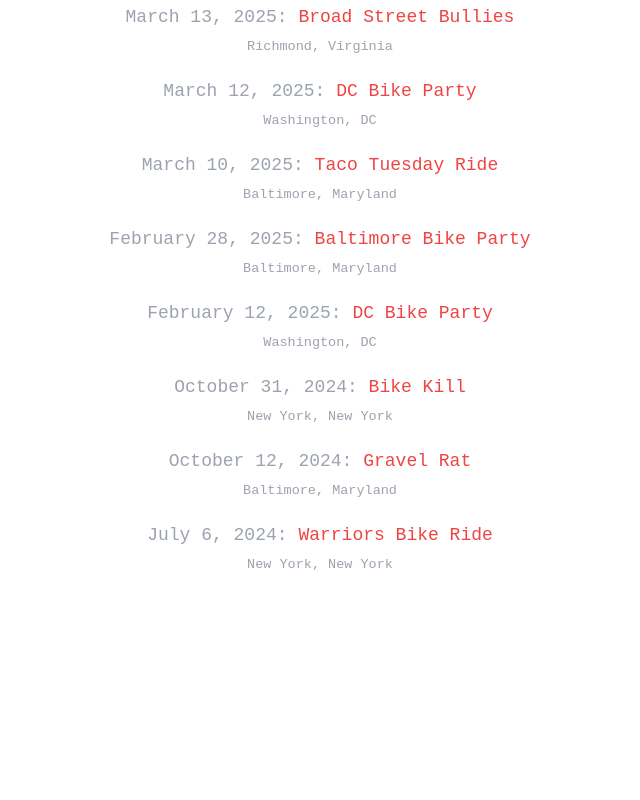
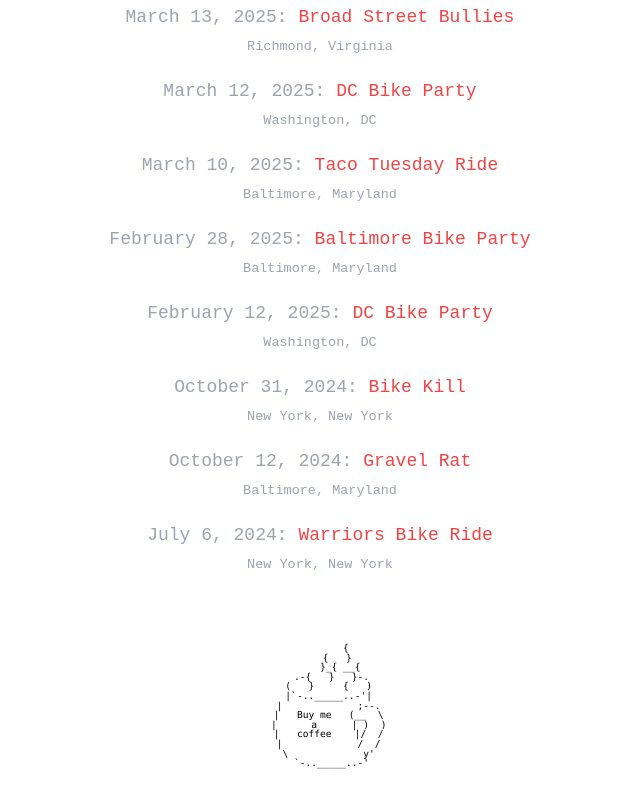
Before and after one commit to Notoncebut2x/ecbc, a Next.js app: page / in a window 1280 px wide. Shown: the part 1051-1851 px from the top of the page, without its empty margins (320-960 px from the left). Before the commit the page ends 1662 px from the top, so only its background shows below. Built offline with nearby package versions, Linux system fonts and the light colour scheme.

Commit message:
feat: add Buy Me a Coffee ASCII art link to footer

```diff
--- a/src/components/Layout.tsx
+++ b/src/components/Layout.tsx
@@ -37,11 +37,11 @@ export default function Layout({
 
         <div className="text-center space-y-2 mb-4">
           <div className="space-x-4">
-            {NAVIGATION.map(({ href, label, value }) => (
+            {NAVIGATION.map(({ href, label }) => (
               <Link
                 key={href}
                 href={href}
-                className={`px-2 ${pathname === href ? 'font-bold underline' : ''}`}
+                className={`px-2 rotate-hover ${pathname === href ? 'font-bold underline' : ''}`}
               >
                 {label}
               </Link>
@@ -54,7 +54,7 @@ export default function Layout({
                 <button
                   key={location}
                   onClick={() => onLocationSelect(location === selectedLocation ? null : location)}
-                  className={`px-2 ${selectedLocation === location ? 'font-bold underline' : ''}`}
+                  className={`px-2 rotate-hover ${selectedLocation === location ? 'font-bold underline' : ''}`}
                 >
                   {location.split(',')[0]}
                 </button>
@@ -72,6 +72,33 @@ export default function Layout({
         </div>
 
         {children}
+
+        <footer className="mt-16 text-center">
+          <div className="flex items-center justify-center">
+            <a
+              href="https://buymeacoffee.com/notoncebut2x"
+              target="_blank"
+              rel="noopener noreferrer"
+              className="rotate-hover text-inherit hover:opacity-80 font-mono"
+            >
+              <pre className="text-[0.6rem] leading-[0.6rem] select-none">
+                {'         {\n'}
+                {'      {   }\n'}
+                {'       }_{ __{\n'}
+                {'    .-{   }   }-.\n'}
+                {'   (   }     {   )\n'}
+                {'   |`-.._____..-\'|\n'}
+                {'   |             ;--.\n'}
+                {'   |   Buy me   (__  \\\n'}
+                {'   |      a      | )  )\n'}
+                {'   |   coffee    |/  /\n'}
+                {'   |             /  /\n'}
+                {'   \\             y\'\n'}
+                {'    `-.._____..-\''}
+              </pre>
+            </a>
+          </div>
+        </footer>
       </div>
     </main>
   );
```
